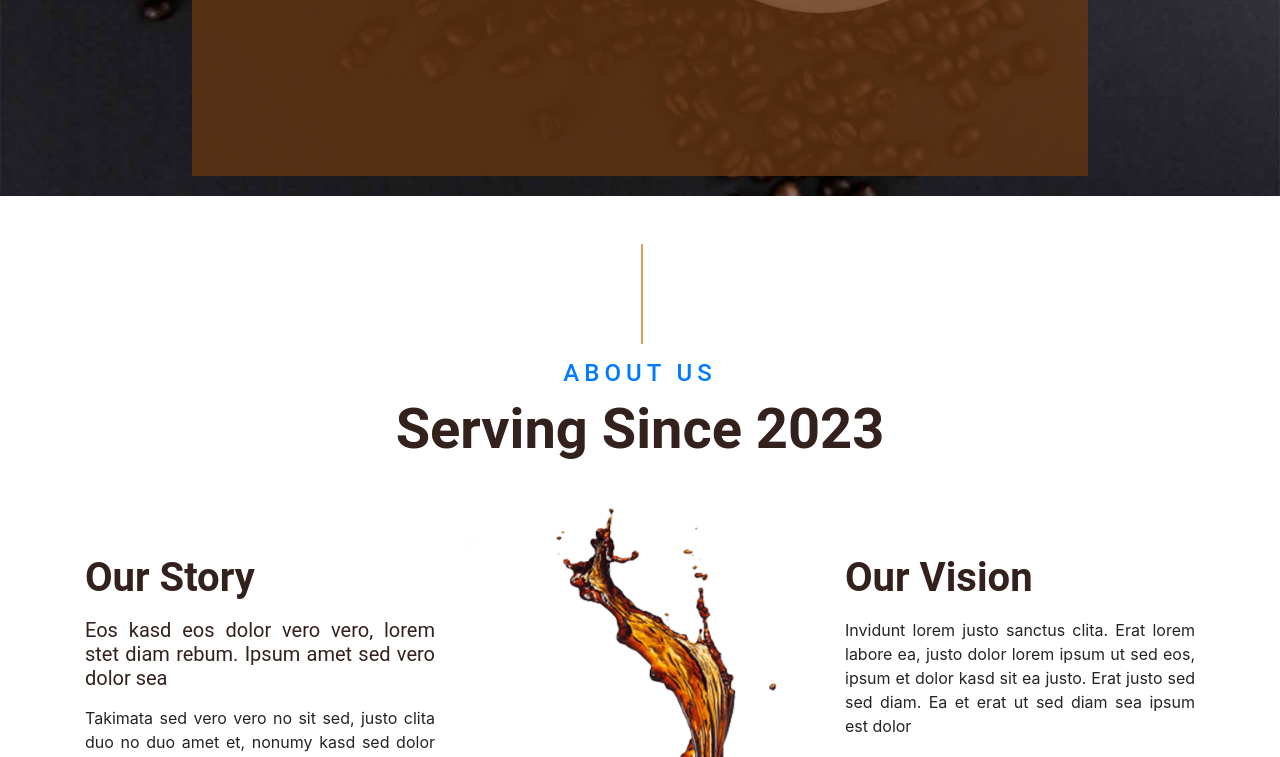
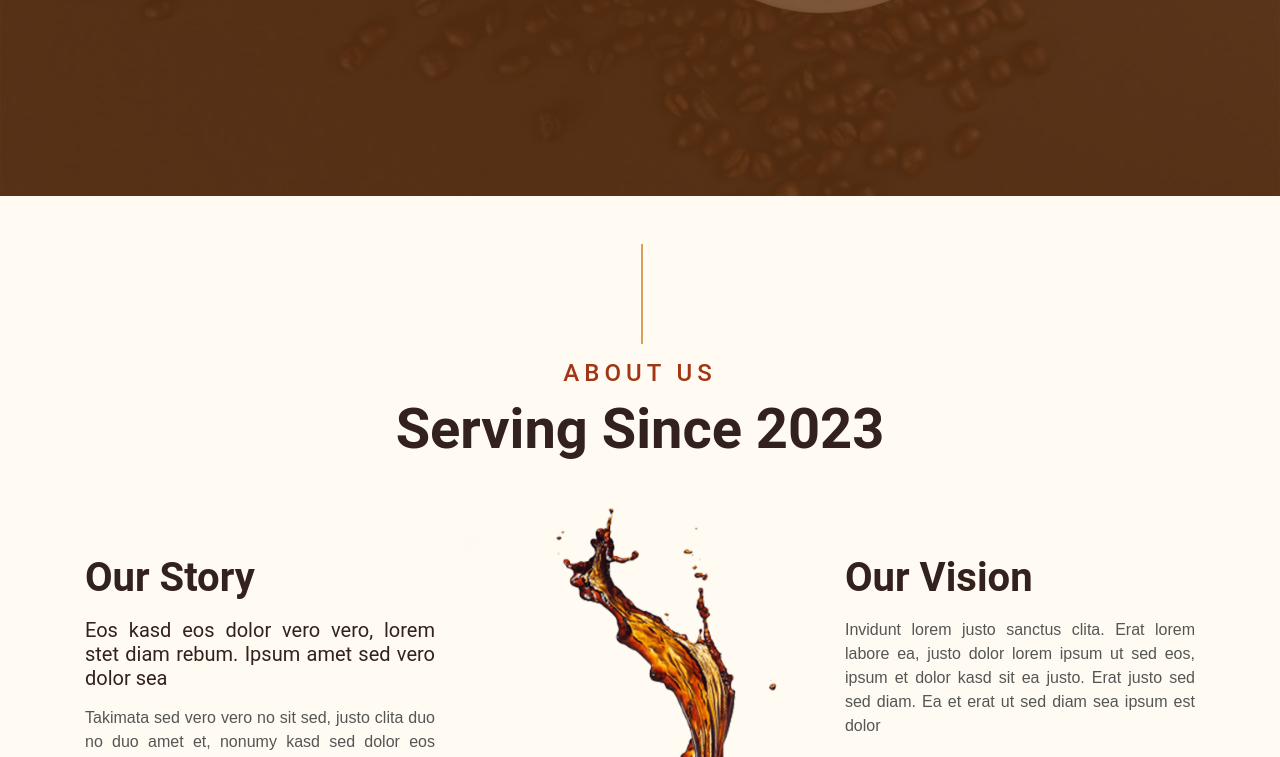
Before and after one commit to samanthadep/IT0043-MIDTERM, a plain HTML site: page index.html in a window 1280 px wide. Shown: the part 524-1281 px from the top of the page. Drawn offline with nearby package versions, Linux system fonts and the light colour scheme.

Commit message:
index.html

```diff
--- a/index.html
+++ b/index.html
@@ -5,15 +5,12 @@
     <meta charset="utf-8">
     <title>CAFE PASTE</title>
     <meta content="width=device-width, initial-scale=1.0" name="viewport">
-    <meta content="Free Website Template" name="keywords">
-    <meta content="Free Website Template" name="description">
 
     <!-- Customized Bootstrap Stylesheet -->
     <link href="index.css" rel="stylesheet">
-     <!-- Font Awesome CSS -->
+
+    <!-- Font Awesome CSS -->
      <link rel="stylesheet" href="https://cdnjs.cloudflare.com/ajax/libs/font-awesome/5.15.4/css/all.min.css">
-     <!-- Bootstrap CSS -->
-     <link rel="stylesheet" href="https://stackpath.bootstrapcdn.com/bootstrap/4.5.2/css/bootstrap.min.css">
      <style>
          .btn-lg-square {
              width: 60px;
@@ -24,6 +21,7 @@
              border-radius: 0;
          }
      </style>
+
 </head>
 
 <body>
```
